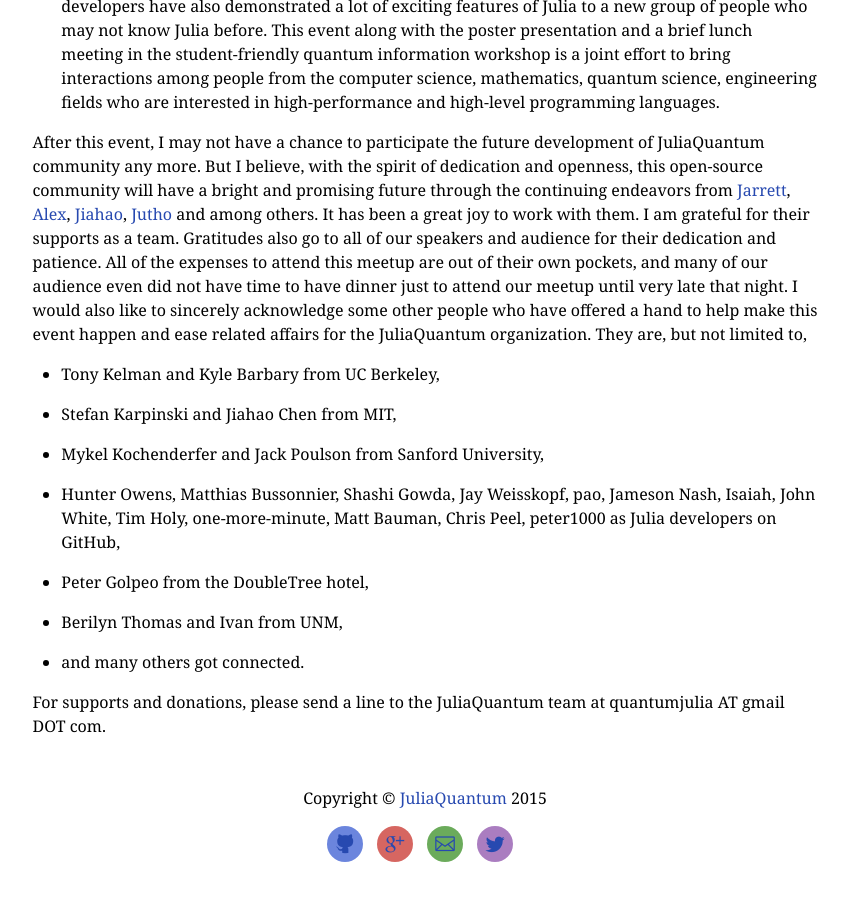
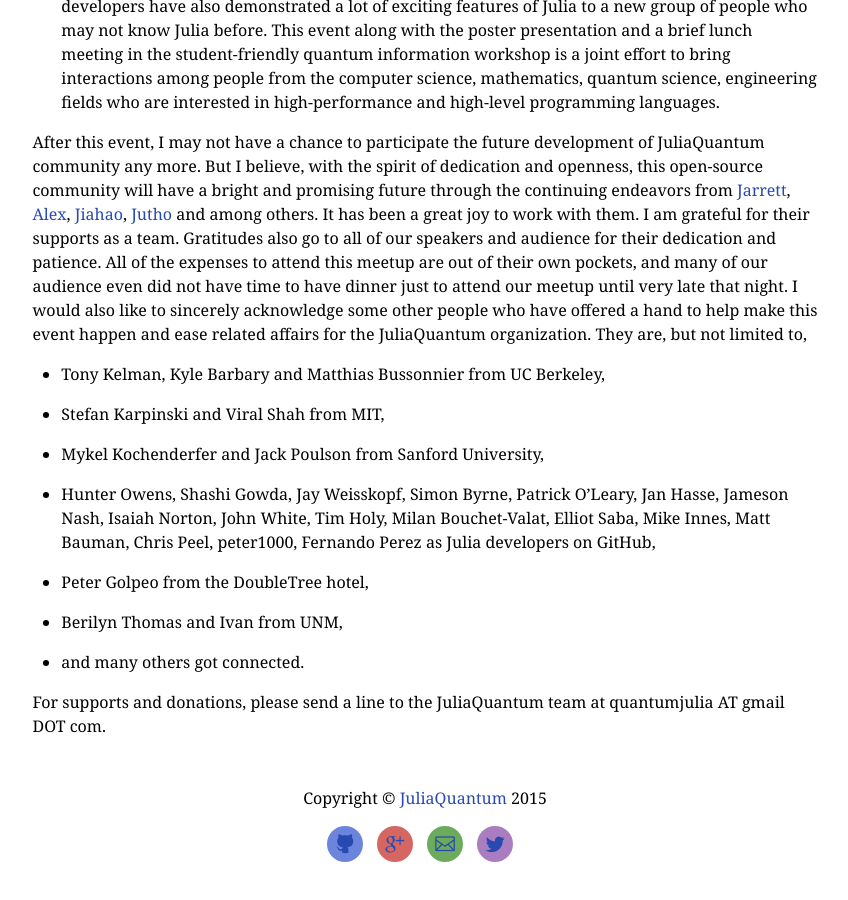
Before and after one commit to JuliaQuantum/JuliaQuantum.github.io, a Jekyll site: the page built from news/_posts/2015-03-01-berkeley-meetup-videos-online.md, in a window 1280 px wide and 900 px high, scrolled down 2819 px. Shown: the whole window, without its empty margins (215-1063 px from the left). Built offline with Jekyll 4.4.1, drawn with Linux system fonts in a browser that asks for light colours; Markdown is read by kramdown in place of the engine named in the settings.

Commit message:
Replace some github id with real names I can find.

```diff
--- a/news/_posts/2015-03-01-berkeley-meetup-videos-online.md
+++ b/news/_posts/2015-03-01-berkeley-meetup-videos-online.md
@@ -79,13 +79,14 @@ All of the expenses to attend this meetup are out of their own pockets, and many
 I would also like to sincerely acknowledge some other people who have offered a hand to help make this event happen and ease related affairs for the JuliaQuantum organization.
 They are, but not limited to,
 
-* Tony Kelman and Kyle Barbary from UC Berkeley,
+* Tony Kelman, Kyle Barbary and Matthias Bussonnier from UC Berkeley,
 
-* Stefan Karpinski and Jiahao Chen from MIT,
+* Stefan Karpinski and Viral Shah from MIT,
 
 * Mykel Kochenderfer and Jack Poulson from Sanford University,
 
-* Hunter Owens, Matthias Bussonnier, Shashi Gowda, Jay Weisskopf, pao, Jameson Nash, Isaiah, John White, Tim Holy, one-more-minute, Matt Bauman, Chris Peel, peter1000 as Julia developers on GitHub,
+* Hunter Owens, Shashi Gowda, Jay Weisskopf, Simon Byrne, Patrick O'Leary, Jan Hasse, Jameson Nash, Isaiah Norton, John White, Tim Holy, Milan Bouchet-Valat, Elliot Saba, Mike Innes, Matt Bauman, Chris Peel, peter1000, Fernando
+Perez as Julia developers on GitHub,
 
 * Peter Golpeo from the DoubleTree hotel,
 
```
